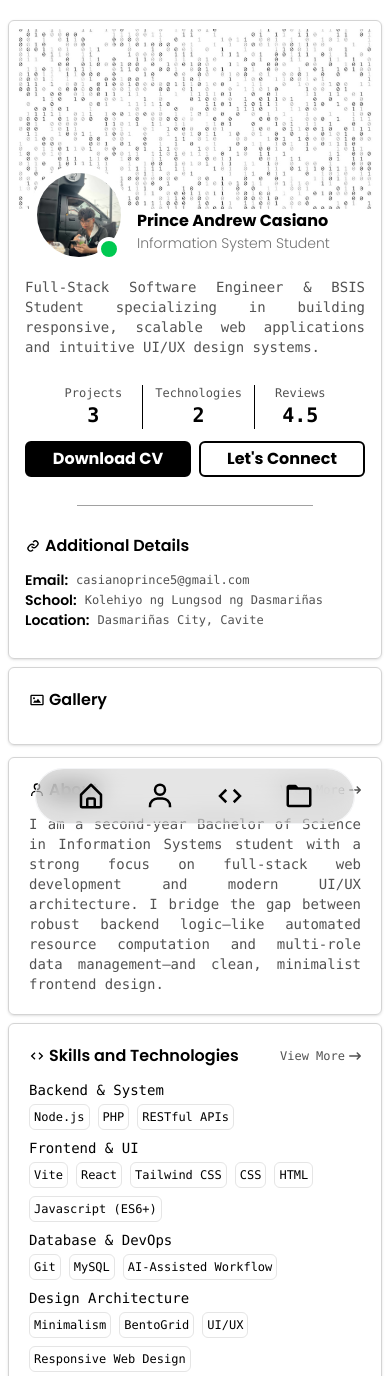
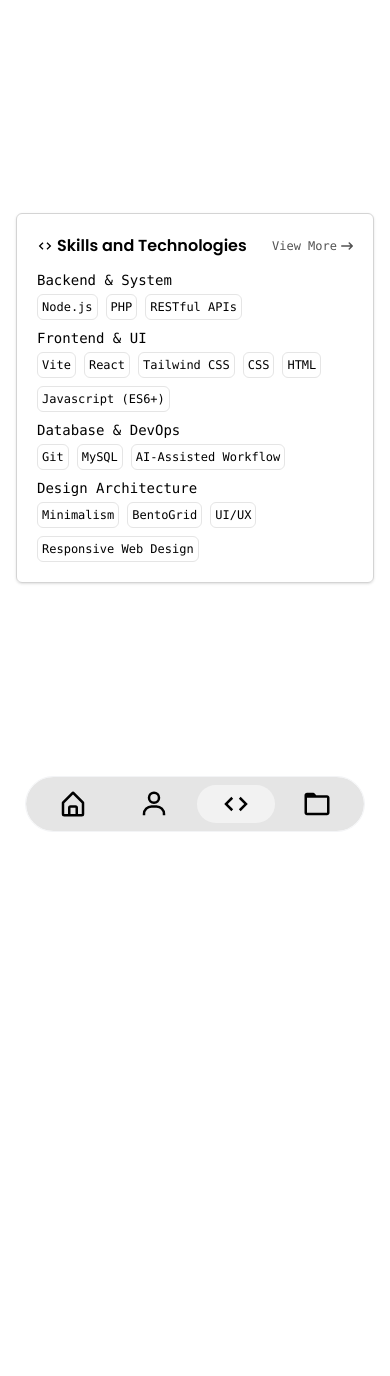
Before and after one commit to k-r-y/newPortfolio, a React (Vite) app in the folder frontend/: page /Skills in a window 390 px wide. Shown: the top 1376 px of the page. After the commit the page ends 876 px from the top, so only its background shows below. Built offline with nearby package versions, Linux system fonts and the light colour scheme.

Commit message:
added folder and page navigation

```diff
--- a/frontend/package.json
+++ b/frontend/package.json
@@ -14,6 +14,7 @@
     "react": "^19.2.7",
     "react-dom": "^19.2.7",
     "react-icons": "^5.7.0",
+    "react-router-dom": "^7.18.1",
     "tailwindcss": "^4.3.2"
   },
   "devDependencies": {
--- a/frontend/src/App.jsx
+++ b/frontend/src/App.jsx
@@ -1,23 +1,88 @@
-import HomePage from "./Pages/HomePage"
-import AboutPage from "./Pages/AboutPage"
+import HomePage from "./Pages/HomePage";
 import { BiHomeAlt, BiUser, BiCode, BiFolder } from "react-icons/bi";
+import AboutPage from "./Pages/AboutPage";
+import ProjectPage from "./Pages/ProjectPage";
+import SkillPage from "./Pages/SkillsPage";
+
+import {
+  BrowserRouter as Router,
+  Routes,
+  Route,
+  NavLink,
+  useNavigate,
+} from "react-router-dom";
+
+export default function App() {
+  return (
+    <>
+      <Router>
 
 
-export default function App(){
-  return(
-    <>
-    <HomePage />
+        <main className="grow flex items-center justify-center p-4">
+          <Routes>
+            <Route path="/" element={<HomePage />} />
+            <Route path="/About" element={<AboutPage />} />
+            <Route path="/Projects" element={<ProjectPage />} />
+            <Route path="/Skills" element={<SkillPage />} />
+            <Route path="*" element={<HomePage />} />
+          </Routes>
+        </main>
 
-
-    <nav className="flex justify-center items-center fixed z-10 bottom-5 inset-x-0">
-      <ul className="flex justify-between items-center h-full rounded-full bg-clip-padding backdrop-filter backdrop-blur-md border border-gray-100 px-5 py-2 w-full max-w-80 bg-black/10">
-        <li className="flex flex-col justify-center items-center text-3xl gap-1 hover:bg-white/50 rounded-full py-1 w-full"><BiHomeAlt/><a className="text-xs hidden sm:block"  href="">Home</a></li>
+        <nav className="flex justify-center items-center fixed z-10 bottom-3 inset-x-0">
+          <ul className="flex justify-between items-center h-full rounded-full bg-clip-padding backdrop-filter backdrop-blur-md border border-gray-100 px-2 gap-1 py-2 w-full max-w-85 bg-black/10">
+            {/* <li className="flex flex-col justify-center items-center text-3xl gap-1 hover:bg-white/50 rounded-full py-1 w-full"><BiHomeAlt/><a className="text-xs hidden sm:block"  href="">Home</a></li>
         <li className="flex flex-col justify-center items-center text-3xl gap-1 hover:bg-white/50 rounded-full w-full py-1"><BiUser/><a className="text-xs hidden sm:block" href="">About</a></li>
         <li className="flex flex-col justify-center items-center text-3xl gap-1 hover:bg-white/50 rounded-full w-full py-1"><BiCode/><a className="text-xs hidden sm:block"  href="">Skill</a></li>
-        <li className="flex flex-col justify-center items-center text-3xl gap-1 hover:bg-white/50 rounded-full  w-full py-1"><BiFolder/><a className="text-xs hidden sm:block"  href="">Project</a></li>
-      </ul>
-    </nav>
+        <li className="flex flex-col justify-center items-center text-3xl gap-1 hover:bg-white/50 rounded-full  w-full py-1"><BiFolder/><a className="text-xs hidden sm:block"  href="">Project</a></li> */}
+<li className="flex-1">
+
+              <NavLink
+                to="/"
+                className={({ isActive }) =>
+                  ` flex flex-col justify-center items-center text-3xl gap-1 hover:bg-white/50 rounded-full py-1 w-full ${isActive ? "bg-white/50" : ""} `
+                }
+              >  <BiHomeAlt />
+                <span className="text-xs hidden sm:block ">Home</span>
+              </NavLink>
+            </li>
+
+            <li className="flex-1">
+
+              <NavLink
+                to="/About"
+                className={({ isActive }) =>
+                  ` flex flex-col justify-center items-center text-3xl gap-1 hover:bg-white/50 rounded-full py-1 w-full ${isActive ? "bg-white/50" : ""} `
+                }
+              >  <BiUser />
+                <span className="text-xs hidden sm:block ">About</span>
+              </NavLink>
+            </li>
+
+            <li className="flex-1">
+
+              <NavLink
+                to="/Skills"
+                className={({ isActive }) =>
+                  ` flex flex-col justify-center items-center text-3xl gap-1 hover:bg-white/50 rounded-full py-1 w-full ${isActive ? "bg-white/50" : ""} `
+                }
+              >  <BiCode />
+                <span className="text-xs hidden sm:block ">Skills</span>
+              </NavLink>
+            </li>
+           <li className="flex-1">
+
+              <NavLink
+                to="/Projects"
+                className={({ isActive }) =>
+                  ` flex flex-col justify-center items-center text-3xl gap-1 hover:bg-white/50 rounded-full py-1 w-full ${isActive ? "bg-white/50" : ""} `
+                }
+              >  <BiFolder />
+                <span className="text-xs hidden sm:block ">Projects</span>
+              </NavLink>
+            </li>
+          </ul>
+        </nav>
+      </Router>
     </>
-
-  )
+  );
 }
--- a/frontend/src/Pages/HomePage.jsx
+++ b/frontend/src/Pages/HomePage.jsx
@@ -3,12 +3,13 @@ import { FaArrowRightLong } from "react-icons/fa6";
 import { BiCode, BiLink, BiImage, BiFolder, BiEnvelope, BiUser } from "react-icons/bi";
 
 import Bg from "./../assets/bg.jpg"
+import Aperture from "./../assets/aperture.png"
+import Pfp from "./../assets/pic.jpg"
 import ContactDetailsCard from "./../components/ContactDetailsCard";
 import ProjectCard from "./../components/ProjectCard";
 import SkillCard from "./../components/SkillCard";
 import StatsCard from "./../components/StatsCard";
-import Aperture from "./../assets/aperture.png"
-import Pfp from "./../assets/pic.jpg"
+
 
 
 const contactDetails = [
@@ -119,7 +120,7 @@ const projects = [
 export default function HomePage(){
     return (
     <>
-      <main className="w-full flex justify-center items-center">
+      <main className="w-full flex justify-center items-center pb-20">
         <div className="flex flex-col min-screen  justify-center items-center max-w-300 px-2 py-5 gap-3 w-full">
           <div className="  flex flex-col lg:flex-row gap-3 justify-center items-start w-full">
             <section className="flex justify-center items-center gap-2 flex-col lg:max-w-4/12">
@@ -325,7 +326,7 @@ export default function HomePage(){
                   {projects.map((project) => {
                     return (
                       <ProjectCard
-                        id={project.id}
+                        key={project.id}
                         Title={project.Title}
                         Description={project.Description}
                         ImgLink={project.ImgLink}
@@ -340,7 +341,7 @@ export default function HomePage(){
 
           {/****************************************************** CONTACT SECTION *******************************************/}
           <section
-            className="border bg-black border-neutral-300 p-5 rounded-md shadow-sm     w-full"
+            className="border  border-neutral-300 p-5 rounded-md shadow-sm     w-full"
             id="contact"
           >
             <div className="mb-3">
--- a/frontend/src/Pages/ProjectPage.jsx
+++ b/frontend/src/Pages/ProjectPage.jsx
@@ -1,16 +1,56 @@
 import { FaArrowRightLong, FaRegUser } from "react-icons/fa6";
+import ProjectCard from "./../components/ProjectCard";
+import { BiFolder } from "react-icons/bi";
+
+import Bg from "./../assets/bg.jpg";
+import Aperture from "./../assets/aperture.png";
+import Pfp from "./../assets/pic.jpg";
+
+const projects = [
+  {
+    id: 1,
+    Title: "Inventory Management System",
+    ImgLink: Aperture,
+    Description:
+      "Lorem ipsum dolor sit amet consectetur, adipisicing elit. Qui voluptatibus rerum consequatur nulla. In cupiditate a mollitia ea consequuntur et delectus eligendi eaque labore? Natus, rerum. Quos saepe ut mollitia.",
+    ProjectLink: "www.youtube.com",
+  },
+  {
+    id: 2,
+    Title: "Inventory Management System",
+    ImgLink: Bg,
+    Description:
+      "Lorem ipsum dolor sit amet consectetur, adipisicing elit. Qui voluptatibus rerum consequatur nulla. In cupiditate a mollitia ea consequuntur et delectus eligendi eaque labore? Natus, rerum. Quos saepe ut mollitia.",
+    ProjectLink: "youtube.com",
+  },
+  {
+    id: 3,
+    Title: "Inventory Management System",
+    ImgLink: Bg,
+    Description:
+      "Lorem ipsum dolor sit amet consectetur, adipisicing elit. Qui voluptatibus rerum consequatur nulla. In cupiditate a mollitia ea consequuntur et delectus eligendi eaque labore? Natus, rerum. Quos saepe ut mollitia.",
+    ProjectLink: "https://youtube.com",
+  },
+  {
+    id: 4,
+    Title: "Inventory Management System",
+    ImgLink: Bg,
+    Description:
+      "Lorem ipsum dolor sit amet consectetur, adipisicing elit. Qui voluptatibus rerum consequatur nulla. In cupiditate a mollitia ea consequuntur et delectus eligendi eaque labore? Natus, rerum. Quos saepe ut mollitia.",
+    ProjectLink: "youtube.com",
+  },
+];
 
 export default function ProjectPage() {
   return (
     <>
-      <main className="flex justify-center items-center min-h-screen w-full">
+      <main className="flex justify-center items-center min-h-screen w-full pb-20">
         <section className="flex justify-center items-center max-w-300">
-          <div className="border border-neutral-300  p-5 rounded-md shadow w-full ">
-            {/* About */}
-            <div className="mb-3 flex justify-between items-center ">
-              <h2 className="flex items-center justify-start gap-1 text-md font-semibold font-poppins">
-                <FaRegUser />
-                About
+          <div className="border border-neutral-300  p-5 rounded-md shadow-sm w-full min-w-0">
+            <div className="mb-3 flex justify-between items-center">
+              <h2 className=" flex items-center justify-start gap-1 text-md font-semibold font-poppins">
+                <BiFolder />
+                Projects
               </h2>
 
               <div className="flex justify-center items-center gap-1 group text-neutral-600 hover:text-neutral-900 text-xs">
@@ -21,13 +61,19 @@ export default function ProjectPage() {
               </div>
             </div>
 
-            <p className="text-sm text-neutral-600 text-justify font-mono">
-              I am a second-year Bachelor of Science in Information Systems
-              student with a strong focus on full-stack web development and
-              modern UI/UX architecture. I bridge the gap between robust backend
-              logic—like automated resource computation and multi-role data
-              management—and clean, minimalist frontend design.
-            </p>
+            <div className="flex snap-x justify-start scroll-auto items-center gap-5 overflow-x-scroll w-full flex-nowrap">
+              {projects.map((project) => {
+                return (
+                  <ProjectCard
+                    key={project.id}
+                    Title={project.Title}
+                    Description={project.Description}
+                    ImgLink={project.ImgLink}
+                    ProjectLink={project.ProjectLink}
+                  />
+                );
+              })}
+            </div>
           </div>
         </section>
       </main>
--- a/frontend/src/Pages/SkillsPage.jsx
+++ b/frontend/src/Pages/SkillsPage.jsx
@@ -1,16 +1,47 @@
 import { FaArrowRightLong, FaRegUser } from "react-icons/fa6";
+import SkillCard from "./../components/SkillCard";
+import { BiCode } from "react-icons/bi";
+
+const techStack = [
+  {
+    id: 1,
+    Type: "Backend & System",
+    Skills: ["Node.js", "PHP", "RESTful APIs"],
+  },
+  {
+    id: 2,
+    Type: "Frontend & UI",
+    Skills: [
+      "Vite",
+      "React",
+      "Tailwind CSS",
+      "CSS",
+      "HTML",
+      "Javascript (ES6+)",
+    ],
+  },
+  {
+    id: 3,
+    Type: "Database & DevOps",
+    Skills: ["Git", "MySQL", "AI-Assisted Workflow"],
+  },
+  {
+    id: 4,
+    Type: "Design Architecture",
+    Skills: ["Minimalism", "BentoGrid", "UI/UX", "Responsive Web Design"],
+  },
+];
 
 export default function SkillPage() {
   return (
     <>
-      <main className="flex justify-center items-center min-h-screen w-full">
+      <main className="flex justify-center items-center min-h-screen w-full pb-20">
         <section className="flex justify-center items-center max-w-300">
           <div className="border border-neutral-300  p-5 rounded-md shadow w-full ">
-            {/* About */}
-            <div className="mb-3 flex justify-between items-center ">
-              <h2 className="flex items-center justify-start gap-1 text-md font-semibold font-poppins">
-                <FaRegUser />
-                About
+            <div className="mb-3 flex justify-between items-center">
+              <h2 className=" flex items-center justify-start gap-1 text-md font-semibold font-poppins">
+                <BiCode />
+                Skills and Technologies
               </h2>
 
               <div className="flex justify-center items-center gap-1 group text-neutral-600 hover:text-neutral-900 text-xs">
@@ -21,13 +52,17 @@ export default function SkillPage() {
               </div>
             </div>
 
-            <p className="text-sm text-neutral-600 text-justify font-mono">
-              I am a second-year Bachelor of Science in Information Systems
-              student with a strong focus on full-stack web development and
-              modern UI/UX architecture. I bridge the gap between robust backend
-              logic—like automated resource computation and multi-role data
-              management—and clean, minimalist frontend design.
-            </p>
+            <div className="flex gap-2 flex-col justify-center items-center w-full">
+              {techStack.map((skill) => {
+                return (
+                  <SkillCard
+                    key={skill.id}
+                    Type={skill.Type}
+                    Skills={skill.Skills}
+                  />
+                );
+              })}
+            </div>
           </div>
         </section>
       </main>
```
Also changed, not shown: 1 other file (tests, documents, lock files or other folders).
